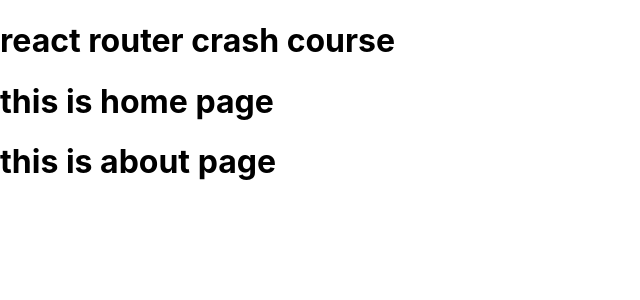
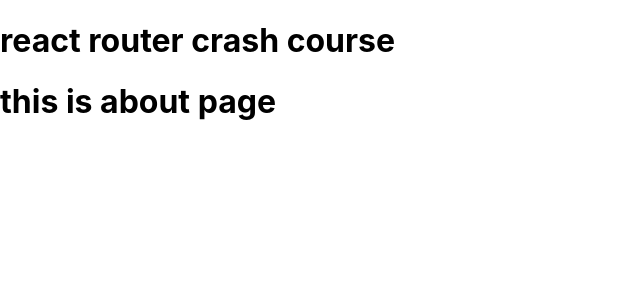
Before and after one commit to islamMaruf/LearnReactRouter, a React (Create React App) app: page /about in a window 1280 px wide. Shown: the top 300 px of the page, without its empty margins (0-640 px from the left). Built offline with nearby package versions, Linux system fonts and the light colour scheme.

Commit message:
add extact prop to route component for extact / route

```diff
--- a/src/App.js
+++ b/src/App.js
@@ -13,7 +13,7 @@ function App() {
                 {/*<Route path="/" render={() => <h1>Hello  i am home route</h1>}/>*/}
                 {/*<Route path="/about" render={() => <h1>Hello i am about route</h1>} />*/}
                 {/* <Route path="/help" render={() => <h1>Hello i am help route</h1>} />*/}
-                <Route path="/" component={Home}/>
+                <Route path="/" exact component={Home}/>
                 <Route path="/about" component={About}/>
                 <Route path="/contact" component={Contact}/>
 
```
